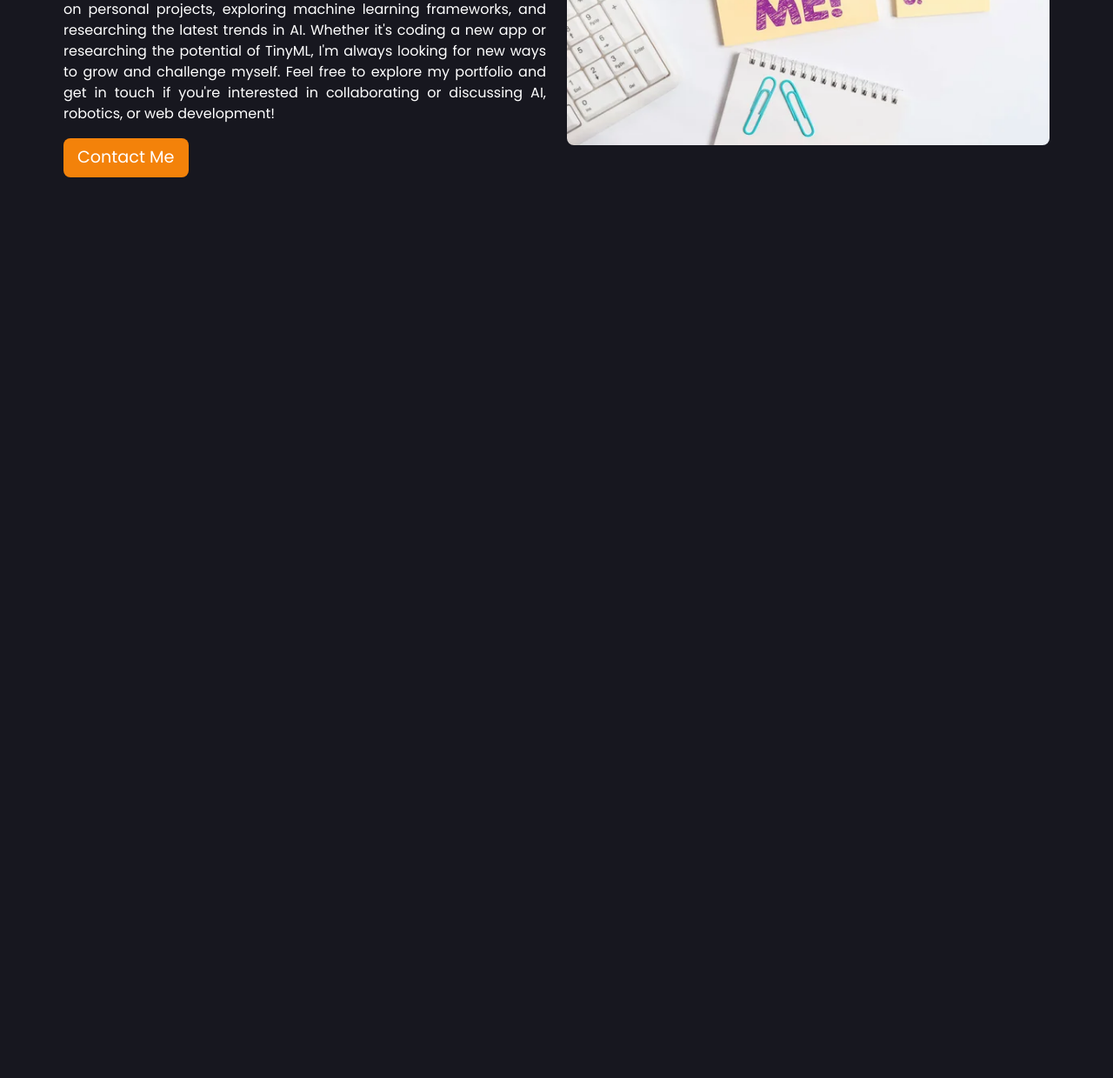
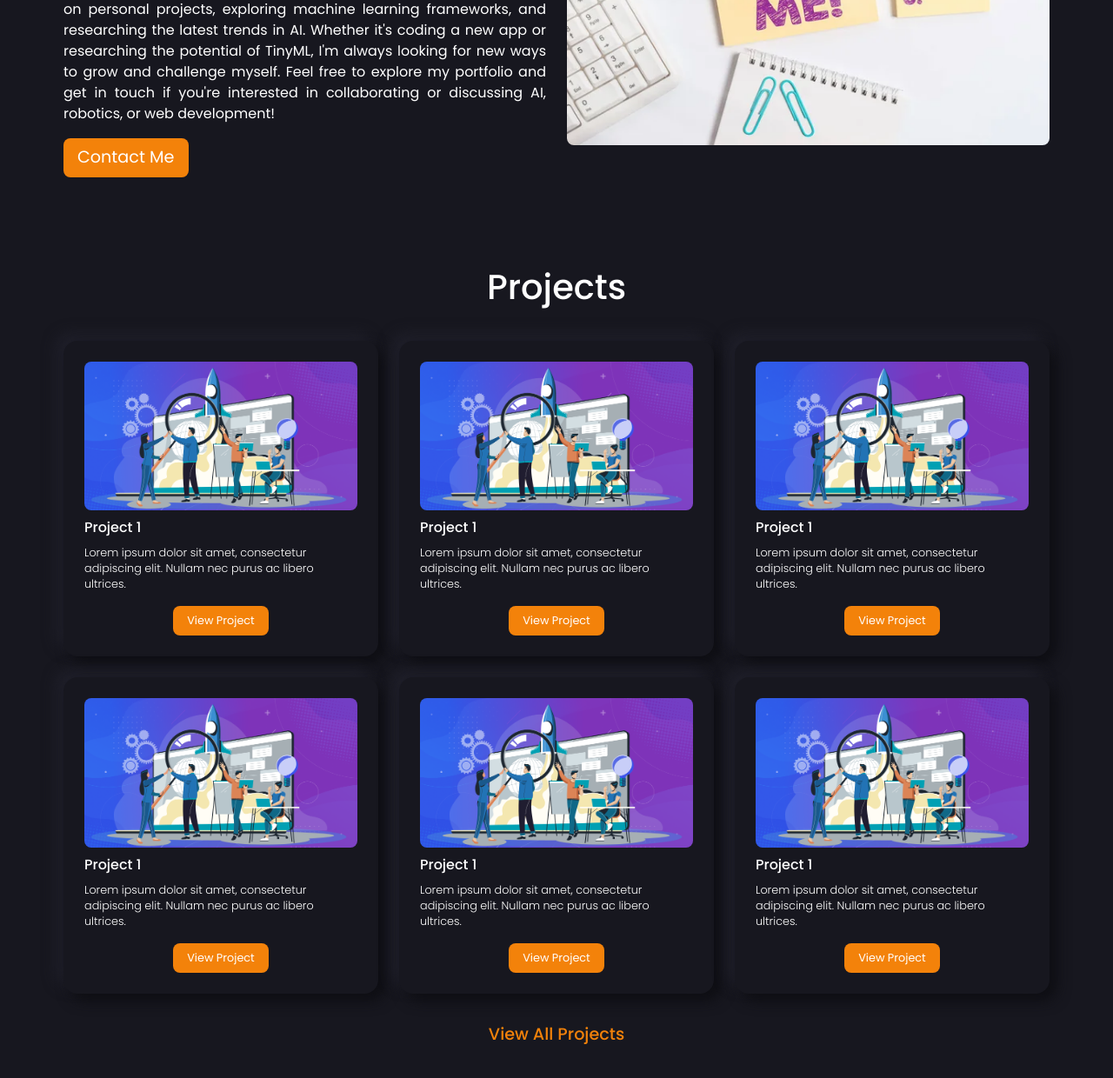
Before and after one commit to 0xProf3ssor/foc-portfolio, a plain HTML site: page index.html in a window 1280 px wide. Shown: the part 1035-2275 px from the top of the page at 87% size. Before the commit the page ends 1335 px from the top, so only its background shows below. Drawn offline with Linux system fonts and the light colour scheme.

Commit message:
Project section added

```diff
--- a/css/style.css
+++ b/css/style.css
@@ -106,6 +106,11 @@
   background-color: var(--button-secondary);
   color: var(--white);
 }
+.link{
+  color: var(--primary);
+  font-size: var(--fs-200);
+  font-weight: var(--fw-300);
+}
 
 /**********Tag********/
 body{
@@ -189,3 +194,42 @@ section{
   }
 
 }
+
+/*********Projects*******/
+.project-container{
+  display: grid;
+  grid-template-columns: repeat(auto-fit, minmax(300px, 1fr));
+  gap: 1.5rem;
+  margin: 2rem 0;
+
+}
+.project-card {
+  background-color: var(--secondary);
+  border-radius: 1rem;
+  padding: 1.5rem;
+  box-shadow: 8px 8px 16px #0e0e13, -8px -8px 16px #20202b;
+  transition: all 0.3s ease;
+  color: var(--text-color);
+  max-width: 400px;
+  max-height: 500px;
+}
+.project-card h3 {
+  font-size: 1rem;
+  font-weight: 500;
+  margin-bottom: 0.5rem;
+}
+.project-card p {
+  font-size: 0.8rem;
+  font-weight: 300;
+  margin-bottom: 1rem;
+}
+.project-card img {
+  width: 100%;
+  border-radius: 0.5rem;
+}
+.project-card:hover {
+  transform: translateY(-5px);
+}
+.project-card .btn {
+  font-size: 0.8rem;
+}
--- a/index.html
+++ b/index.html
@@ -52,6 +52,64 @@ Feel free to explore my portfolio and get in touch if you're interested in colla
           </div>
         </div>
       </section>
+      <!-- Projects Section -->
+      <section id="projects">
+        <div class="container">
+          <h1 class="text-center section-heading">Projects</h1>
+          <div class="d-felx project-container">
+            <div class="project-card">
+              <img src="./images/project1.png" alt="Project 1" class="w-100">
+              <h3>Project 1</h3>
+              <p>Lorem ipsum dolor sit amet, consectetur adipiscing elit. Nullam nec purus ac libero ultrices.</p>
+              <div class="d-flex justify-content-center">
+                <a href="#" class="btn btn-primary">View Project</a>
+              </div>
+            </div>
+            <div class="project-card">
+              <img src="./images/project1.png" alt="Project 1" class="w-100">
+              <h3>Project 1</h3>
+              <p>Lorem ipsum dolor sit amet, consectetur adipiscing elit. Nullam nec purus ac libero ultrices.</p>
+              <div class="d-flex justify-content-center">
+                <a href="#" class="btn btn-primary">View Project</a>
+              </div>
+            </div>
+            <div class="project-card">
+              <img src="./images/project1.png" alt="Project 1" class="w-100">
+              <h3>Project 1</h3>
+              <p>Lorem ipsum dolor sit amet, consectetur adipiscing elit. Nullam nec purus ac libero ultrices.</p>
+              <div class="d-flex justify-content-center">
+                <a href="#" class="btn btn-primary">View Project</a>
+              </div>
+            </div>
+            <div class="project-card">
+              <img src="./images/project1.png" alt="Project 1" class="w-100">
+              <h3>Project 1</h3>
+              <p>Lorem ipsum dolor sit amet, consectetur adipiscing elit. Nullam nec purus ac libero ultrices.</p>
+              <div class="d-flex justify-content-center">
+                <a href="#" class="btn btn-primary">View Project</a>
+              </div>
+            </div>
+            <div class="project-card">
+              <img src="./images/project1.png" alt="Project 1" class="w-100">
+              <h3>Project 1</h3>
+              <p>Lorem ipsum dolor sit amet, consectetur adipiscing elit. Nullam nec purus ac libero ultrices.</p>
+              <div class="d-flex justify-content-center">
+                <a href="#" class="btn btn-primary">View Project</a>
+              </div>
+            </div>
+            <div class="project-card">
+              <img src="./images/project1.png" alt="Project 1" class="w-100">
+              <h3>Project 1</h3>
+              <p>Lorem ipsum dolor sit amet, consectetur adipiscing elit. Nullam nec purus ac libero ultrices.</p>
+              <div class="d-flex justify-content-center">
+                <a href="#" class="btn btn-primary">View Project</a>
+              </div>
+            </div>
+          </div>
+          <div class="d-flex justify-content-center">
+            <a href="#" class="link">View All Projects</a>
+        </div>
+      </section>
     </main>
     <footer>
 
```
Also changed, not shown: images/project1.png (added).
